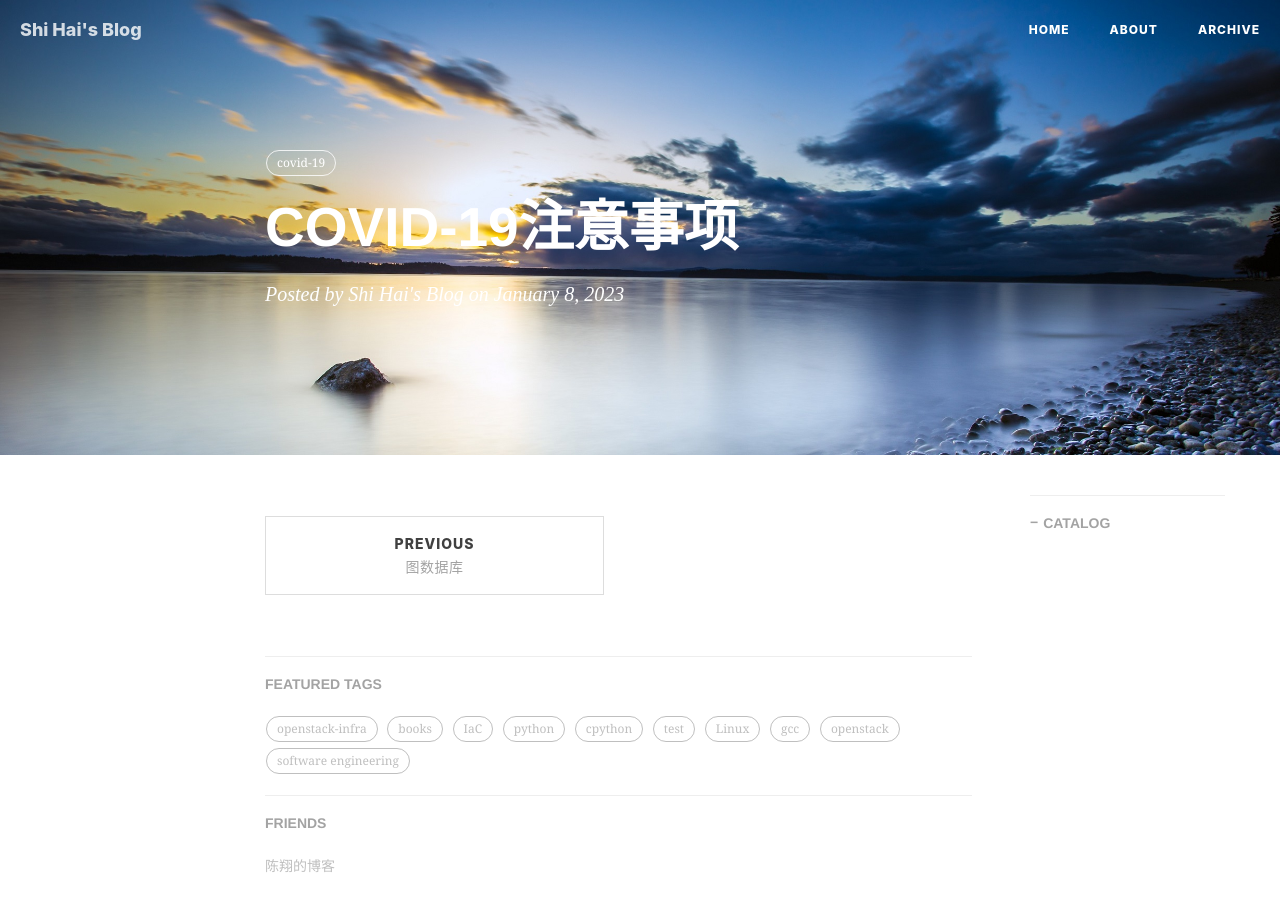
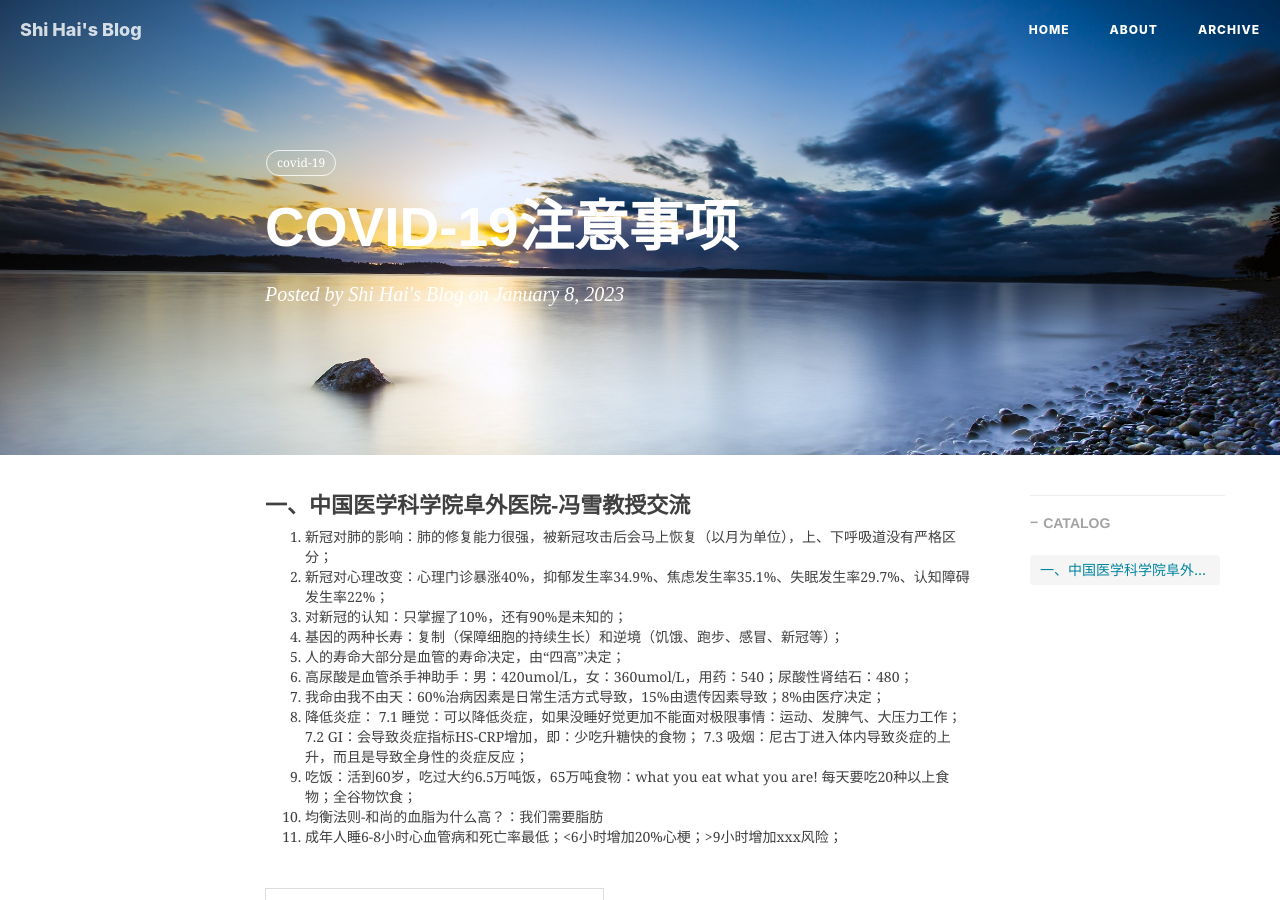
Before and after one commit to shihai1991/shihai1991.github.io, a Jekyll site: the page built from _posts/2023-01-08-COVID-19.md, in a window 1280 px wide and 900 px high. Built offline with Jekyll 4.4.1, drawn with Linux system fonts in a browser that asks for light colours; nearby versions of some CDN libraries; comment, search, counter and statistics services are not loaded.

Commit message:
Update 2023-01-08-COVID-19.md

```diff
--- a/_posts/2023-01-08-COVID-19.md
+++ b/_posts/2023-01-08-COVID-19.md
@@ -8,3 +8,18 @@ tags:
   - covid-19
 time: '2023.01.08 10:00:00'
 ---
+# 一、中国医学科学院阜外医院-冯雪教授交流
+1. 新冠对肺的影响：肺的修复能力很强，被新冠攻击后会马上恢复（以月为单位），上、下呼吸道没有严格区分；
+2. 新冠对心理改变：心理门诊暴涨40%，抑郁发生率34.9%、焦虑发生率35.1%、失眠发生率29.7%、认知障碍发生率22%；
+3. 对新冠的认知：只掌握了10%，还有90%是未知的；
+4. 基因的两种长寿：复制（保障细胞的持续生长）和逆境（饥饿、跑步、感冒、新冠等）；
+5. 人的寿命大部分是血管的寿命决定，由“四高”决定；
+6. 高尿酸是血管杀手神助手：男：420umol/L，女：360umol/L，用药：540；尿酸性肾结石：480；
+7. 我命由我不由天：60%治病因素是日常生活方式导致，15%由遗传因素导致；8%由医疗决定；
+8. 降低炎症：
+    7.1 睡觉：可以降低炎症，如果没睡好觉更加不能面对极限事情：运动、发脾气、大压力工作；
+    7.2 GI：会导致炎症指标HS-CRP增加，即：少吃升糖快的食物；
+    7.3 吸烟：尼古丁进入体内导致炎症的上升，而且是导致全身性的炎症反应；
+9. 吃饭：活到60岁，吃过大约6.5万吨饭，65万吨食物：what you eat what you are! 每天要吃20种以上食物；全谷物饮食；
+10. 均衡法则-和尚的血脂为什么高？：我们需要脂肪
+11. 成年人睡6-8小时心血管病和死亡率最低；<6小时增加20%心梗；>9小时增加xxx风险；
```
